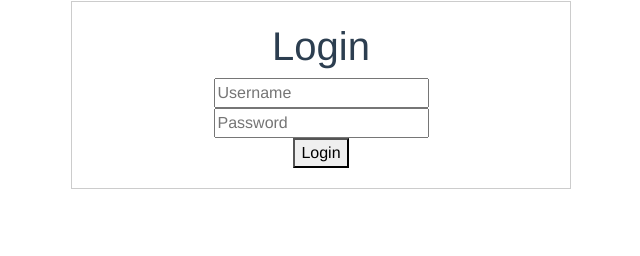
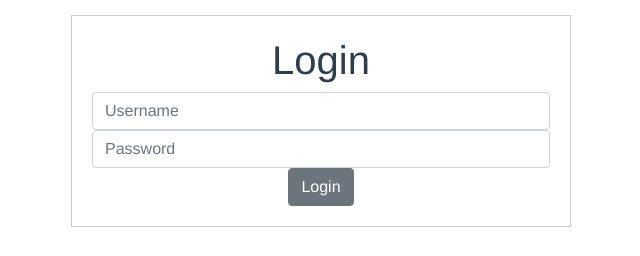
Before and after one commit to DevDemba/api-node-test, a Vue app in the folder Front/vue-project/: page /#/login in a window 1280 px wide. Shown: the part 383-639 px from the top of the page, without its empty margins (319-959 px from the left). Built offline with nearby package versions, Linux system fonts and the light colour scheme.

Commit message:
add bootstrap design

```diff
--- a/Front/vue-project/src/App.vue
+++ b/Front/vue-project/src/App.vue
@@ -1,7 +1,7 @@
 <template>
   <div id="app">
     <div>
-       <img src="./assets/logo.png">
+      <img src="./assets/logo.png">
     </div>
     <div>
       <router-link :to="{ name:'HelloWorld' }"><b-button variant="primary">Home</b-button></router-link>
--- a/Front/vue-project/src/components/Login.vue
+++ b/Front/vue-project/src/components/Login.vue
@@ -1,9 +1,9 @@
 <template>
     <div class="login">
         <h1>Login</h1>
-        <input type="text" name="username" v-model="input.username" placeholder="Username" />
-        <input type="password" name="password" v-model="input.password" placeholder="Password" />
-        <button type="button" v-on:click="login()">Login</button>
+        <b-form-input type="text" name="username" v-model="input.username" placeholder="Username" />
+        <b-form-input type="password" name="password" v-model="input.password" placeholder="Password" />
+        <b-button type="button" v-on:click="login()">Login</b-button>
     </div>
 </template>
 
--- a/Front/vue-project/src/components/Users.vue
+++ b/Front/vue-project/src/components/Users.vue
@@ -1,9 +1,9 @@
 <template>
   <div class="users">
-    <button @click="getUsers">Get Users</button>
-    <ul v-for="user in users" :key="user.id">
-       <li> {{ user.name }} - {{ user.password }} </li>
-    </ul>
+    <b-button @click="getUsers">Get Users</b-button><br>
+    <b-list-group v-for="user in users" :key="user.id">
+       <b-list-group-item  style="width: 300px;" variant="info"> {{ user.name }} - {{ user.password }} </b-list-group-item>
+    </b-list-group>
   </div>
 </template>
 
@@ -28,7 +28,7 @@ export default {
         });
     },
     updateUsers: function () {
-        HTTP.post('/users:id')
+        HTTP.post('/user:id')
          .then(response => {
              this.users = response.data.data
          })
@@ -42,7 +42,11 @@ export default {
 
 <style scoped>
 .users {
-  margin-top: 100px;
+  margin-top: 40px;
+  display: flex;
+  justify-content: center;
+  align-items: center;
+  flex-direction: column;
 }
 .error {
   color: red;
--- a/Front/vue-project/src/main.js
+++ b/Front/vue-project/src/main.js
@@ -3,6 +3,11 @@
 import Vue from 'vue'
 import App from './App'
 import router from './router'
+import BootstrapVue from 'bootstrap-vue'
+import 'bootstrap/dist/css/bootstrap.css'
+import 'bootstrap-vue/dist/bootstrap-vue.css'
+
+Vue.use(BootstrapVue)
 
 Vue.config.productionTip = false
 
--- a/Front/vue-project/src/router/index.js
+++ b/Front/vue-project/src/router/index.js
@@ -1,14 +1,11 @@
 import Vue from 'vue'
-import BootstrapVue from 'bootstrap-vue'
-import 'bootstrap/dist/css/bootstrap.css'
-import 'bootstrap-vue/dist/bootstrap-vue.css'
 import Router from 'vue-router'
 import HelloWorld from '@/components/HelloWorld'
 import Users from '@/components/Users'
 import Register from '@/components/Register'
 import Login from '@/components/Login'
 
-Vue.use(Router, BootstrapVue)
+Vue.use(Router)
 
 export default new Router({
   routes: [
```
